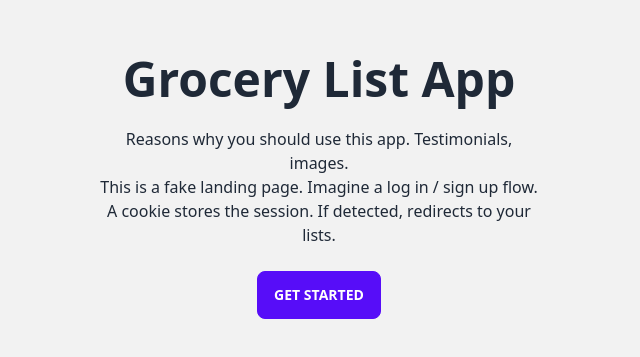
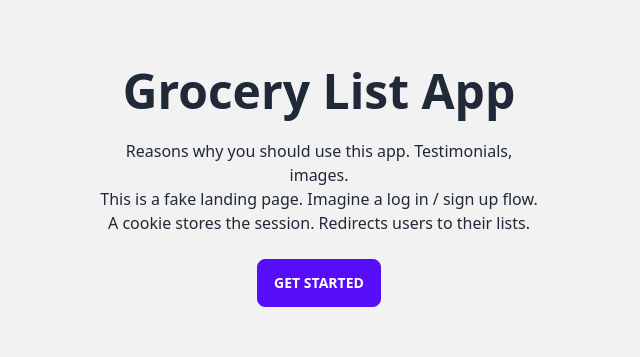
Before and after one commit to dideler/equal-experts-challenge, a SvelteKit app: page / in a window 1280 px wide. Shown: the part 213-570 px from the top of the page, without its empty margins (321-961 px from the left). Built offline with nearby package versions, Linux system fonts and the light colour scheme.

Commit message:
Update index page browser tests

```diff
--- a/src/routes/+page.svelte
+++ b/src/routes/+page.svelte
@@ -6,7 +6,7 @@
 				Reasons why you should use this app. Testimonials, images.
 				<br />
 				This is a fake landing page. Imagine a log in / sign up flow. A cookie stores
-				the session. If detected, redirects to your lists.
+				the session. Redirects users to their lists.
 			</p>
 			<form method="POST">
 				<button class="btn btn-primary">Get Started</button>
```
Also changed, not shown: 1 other file (tests, documents, lock files or other folders).
